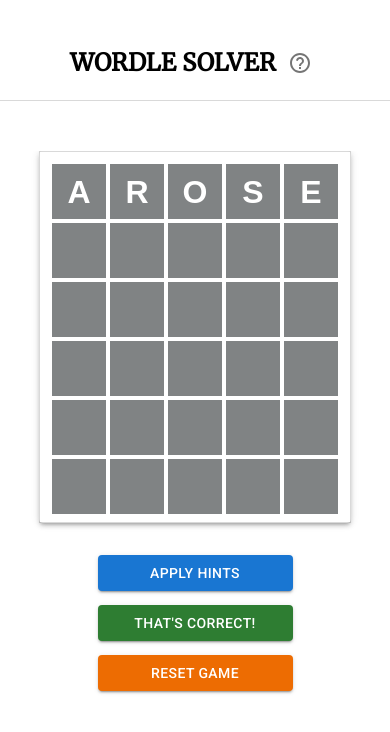
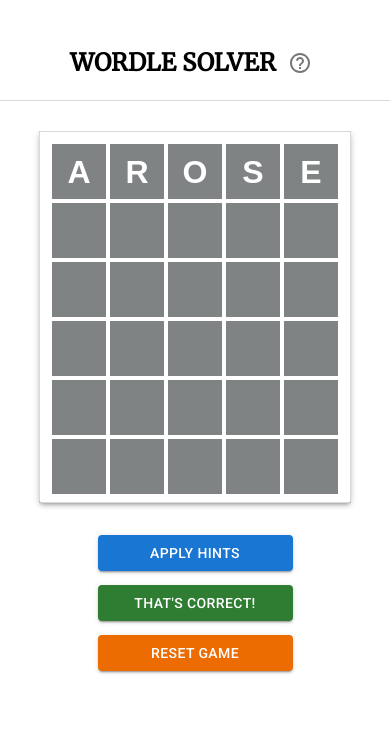
Before and after one commit to ginabethrussell/wordle-solver-bot, a React (Create React App) app: page / in a window 390 px wide. Shown: the top 732 px of the page. Built offline with nearby package versions, Linux system fonts and the light colour scheme; a web font is replaced by a local one.

Commit message:
Adjust mobile styles

```diff
--- a/src/Components/WordleGrid/index.tsx
+++ b/src/Components/WordleGrid/index.tsx
@@ -11,7 +11,7 @@
   width: 100%;
   max-width: 500px;
   margin: 0 auto;
-  height: calc(100vh - 50px);
+  min-height: calc(100vh - 50px);
   display: flex;
   flex-direction: column;
 `;
@@ -20,7 +20,7 @@
   display: flex;
   flex-direction: column;
   justify-content: flex-start;
-  margin-top: 50px;
+  margin-top: 30px;
   align-items: center;
   flex-grow: 1;
   overflow: hidden;
```
